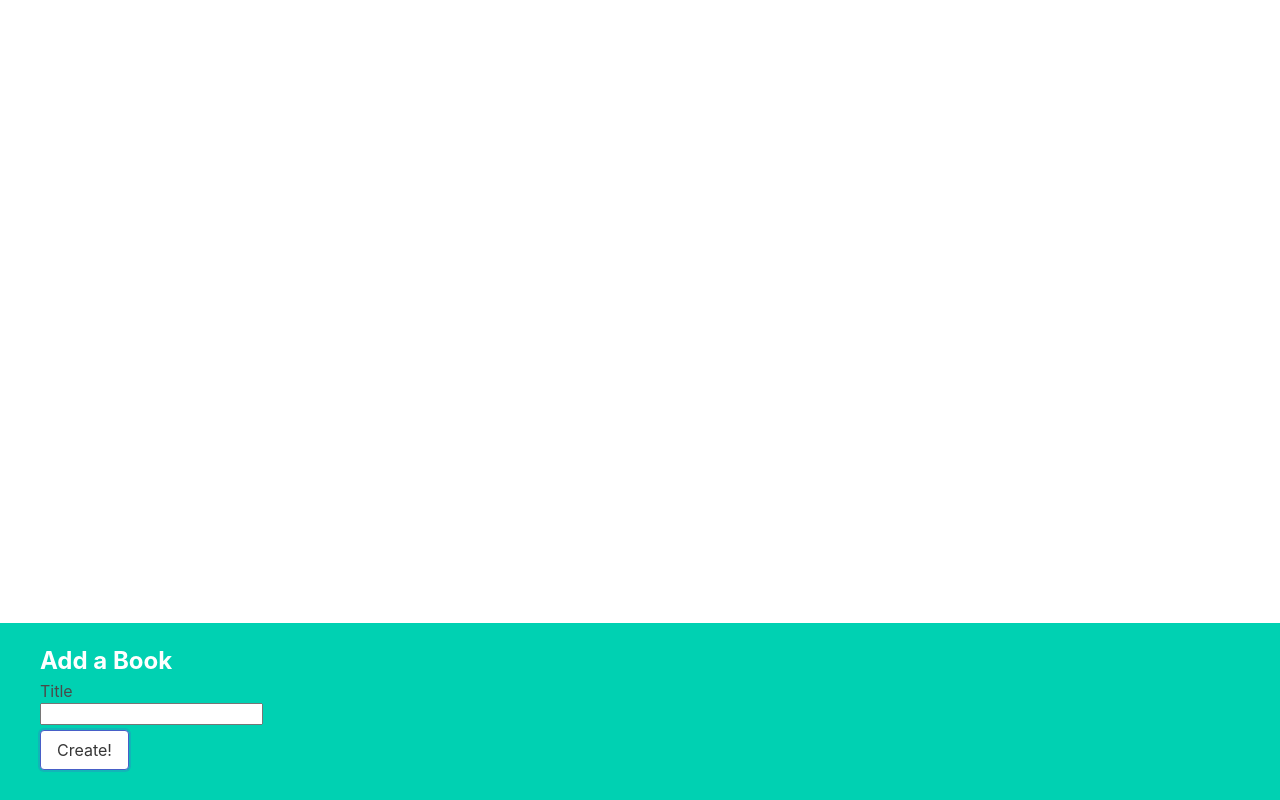
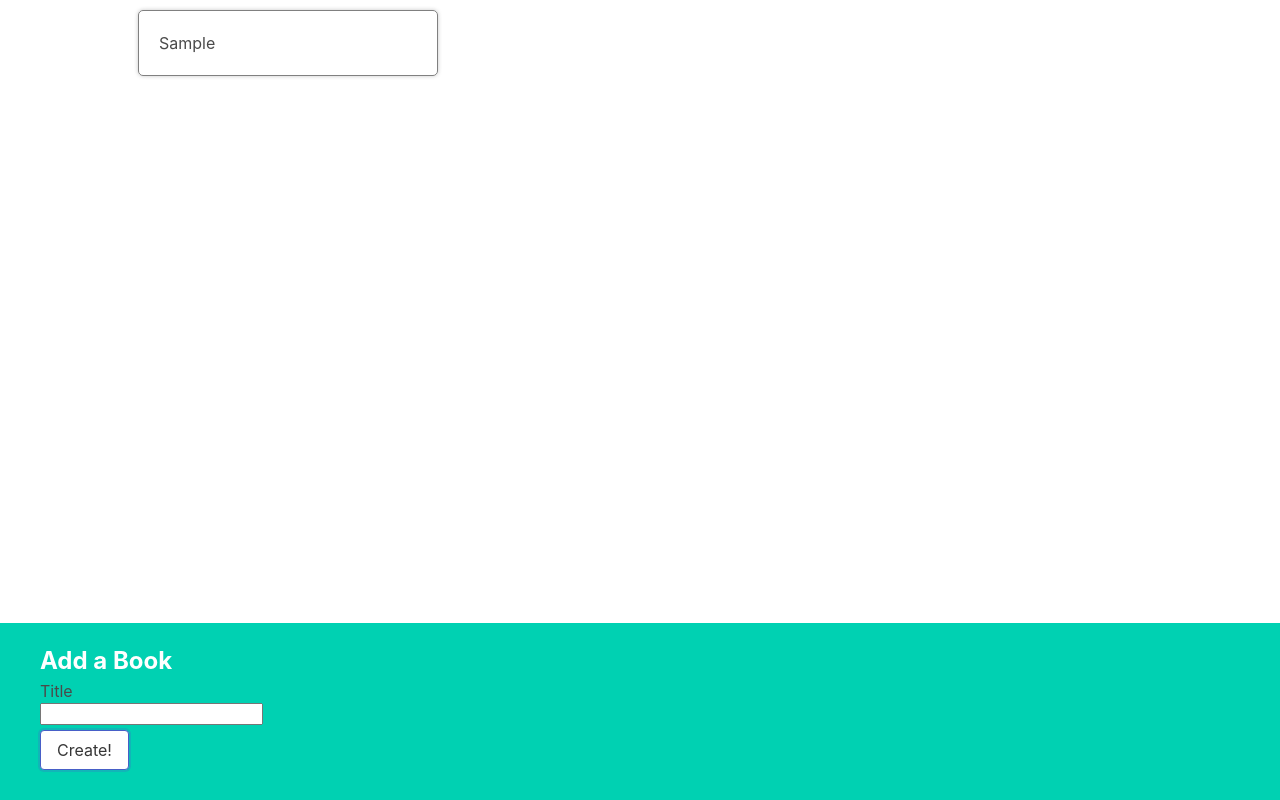
Before and after one commit to khazziro/books, a React (Vite) app: page / in a window 1280 px wide. Both pictures are taken after typing "Sample" into the empty fields and a click on the button "Create!". Built offline with nearby package versions, Linux system fonts and the light colour scheme.

Commit message:
Display the list of books

```diff
--- a/src/App.jsx
+++ b/src/App.jsx
@@ -1,19 +1,26 @@
-import {useState} from 'react'
+import {useState} from 'react';
 import BookCreate from "./components/BookCreate.jsx";
-import './App.css'
+import BookList from "./components/BookList.jsx";
+
+import './App.css';
 
 function App() {
-  const [books, setBooks] = useState([])
+  const [books, setBooks] = useState([]);
 
   const createBook = (title) => {
-    console.log(title)
-  }
+    const updatedBooks = [
+      ...books,
+      {id: Math.round(Math.random() * 9999), title: title}
+    ];
+    setBooks(updatedBooks);
+  };
 
   return (
-    <div className="App">
+    <div className="app">
+      <BookList books={books}/>
       <BookCreate onCreate={createBook}/>
     </div>
-  )
+  );
 }
 
-export default App
+export default App;
--- a/src/components/BookList.jsx
+++ b/src/components/BookList.jsx
@@ -1,5 +1,11 @@
-const BookList = () => {
-  return <div>Book List </div>
-}
+import BookShow from "./BookShow.jsx";
+
+const BookList = ({books}) => {
+  const renderedBooks = books.map(book => {
+    return <BookShow key={book.id}
+                     book={book}/>;
+  });
+  return <div className="book-list">{renderedBooks}</div>;
+};
 
 export default BookList;
--- a/src/components/BookShow.jsx
+++ b/src/components/BookShow.jsx
@@ -1,5 +1,5 @@
-const BookShow = () => {
-  return <div>Book Create </div>
-}
+const BookShow = ({book}) => {
+  return <div className="book-show">{book.title}</div>;
+};
 
 export default BookShow;
```
